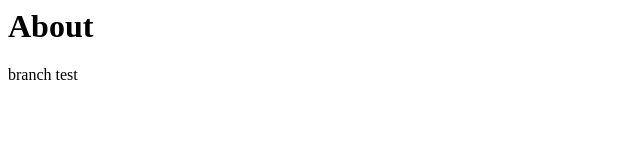
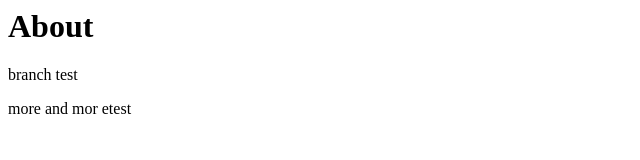
Before and after one commit to stazman/scifi_sourcer, a plain HTML site: page index.html in a window 1280 px wide. Shown: the whole page, without its empty margins (0-640 px from the left). Drawn offline with Linux system fonts and the light colour scheme.

Commit message:
branch test test

```diff
--- a/index.html
+++ b/index.html
@@ -1,3 +1,5 @@
 <h1>About</h1>
 
 <p>branch test</p>
+
+<p>more and mor etest</p>
```
